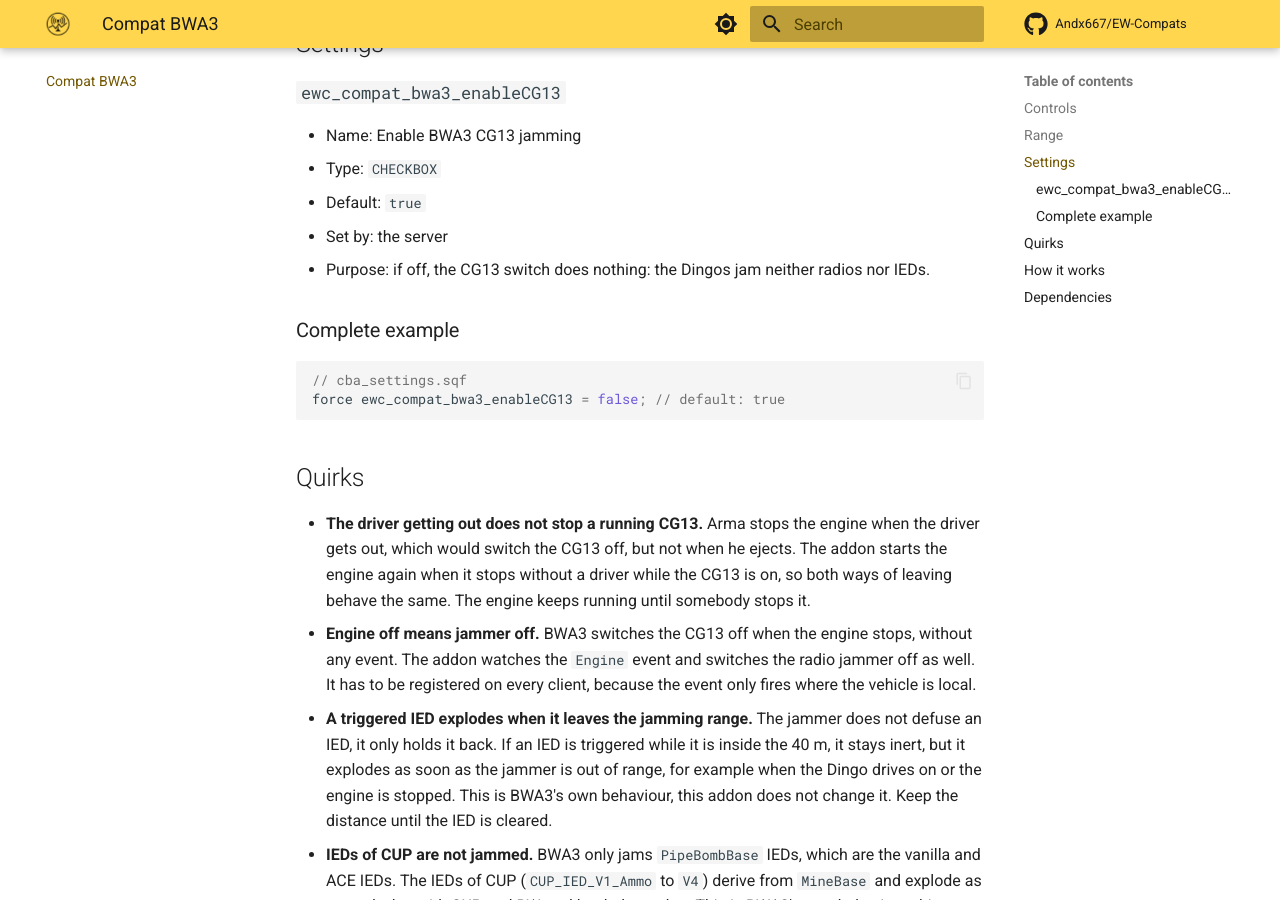
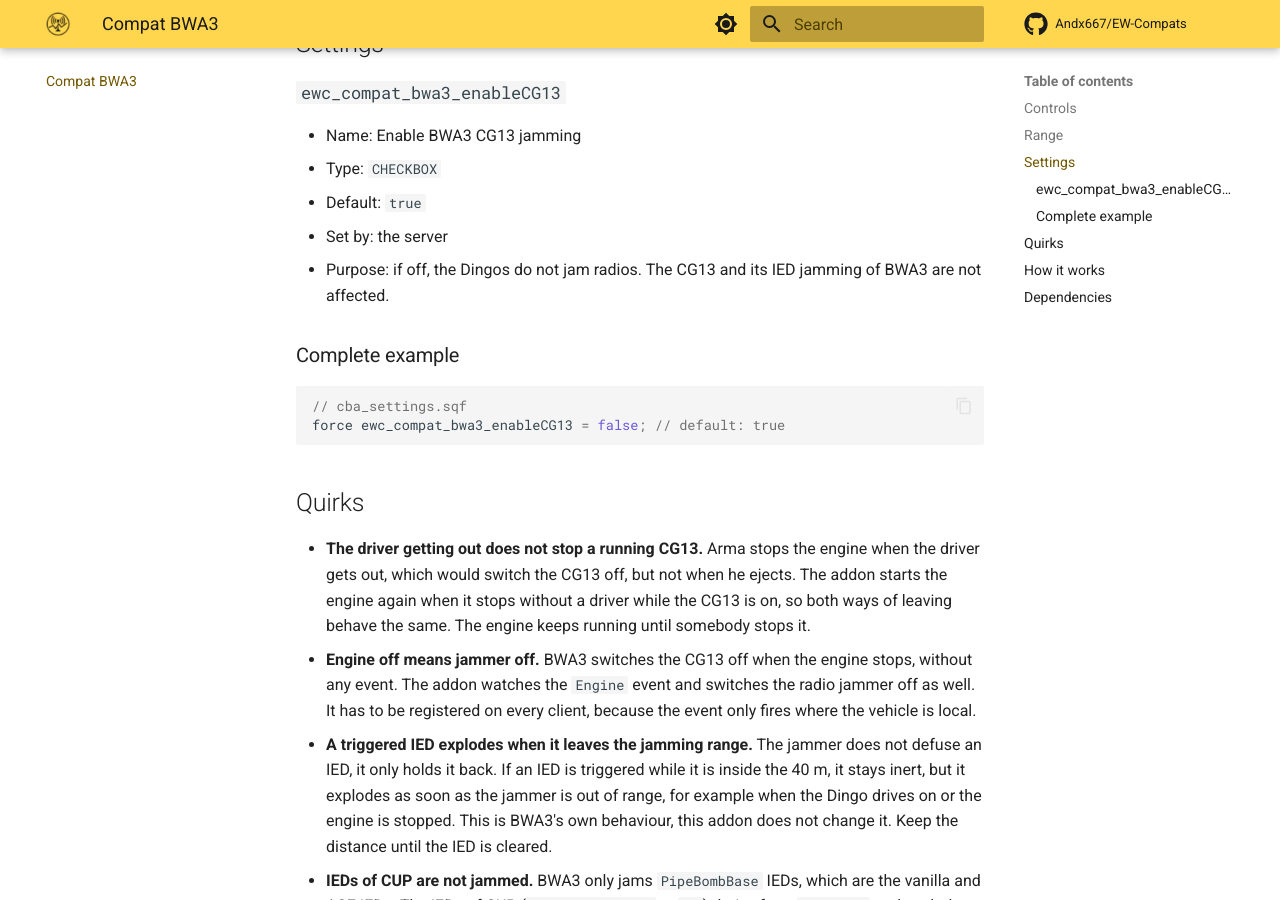
Before and after one commit to Andx667/EW-Compats, an MkDocs documentation site: the page built from docs/compat-bwa3.md, in a window 1280 px wide and 900 px high, scrolled down 932 px. Built offline with MkDocs 1.6.1 and Material for MkDocs 9.7.7, drawn with Linux system fonts in a browser that asks for light colours; plug-ins that fetch from the network failed and are left out; comment, search, counter and statistics services are not loaded.

Commit message:
Leave the CG13 switch of BWA3 alone, the setting only controls the radio jammer
Co-Authored-By: Claude Sonnet 5.5 <noreply@anthropic.com>

```diff
--- a/docs/compat-bwa3.md
+++ b/docs/compat-bwa3.md
@@ -29,7 +29,7 @@ The 40 m is the IED jammer radius hardcoded in BWA3. The falloff band is 1.5 tim
 - Type: `CHECKBOX`
 - Default: `true`
 - Set by: the server
-- Purpose: if off, the CG13 switch does nothing: the Dingos jam neither radios nor IEDs.
+- Purpose: if off, the Dingos do not jam radios. The CG13 and its IED jamming of BWA3 are not affected.
 
 ### Complete example
 
```
Also changed, not shown: CHANGELOG.md (+0 -1 lines), 1 other file.
